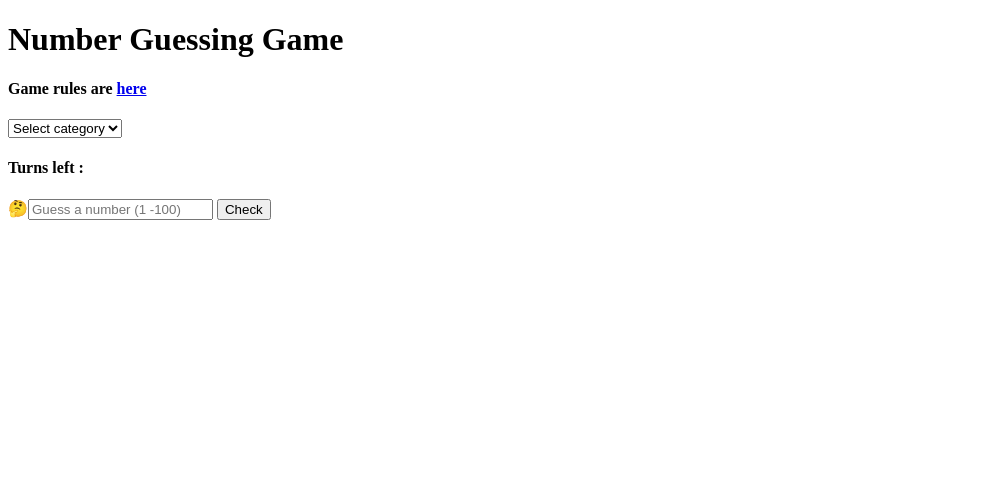
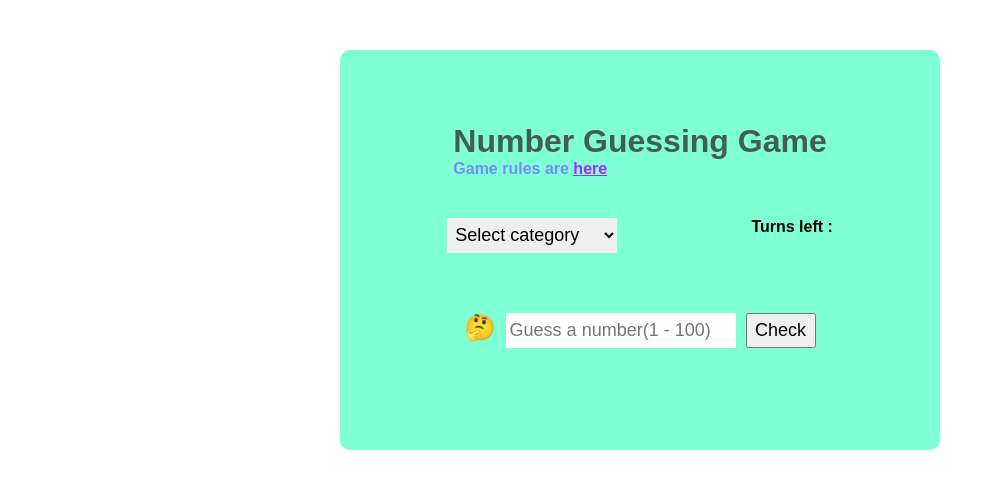
Before and after one commit to aqib-nawaz/number-guessing-game, a plain HTML site: page index.html in a window 1280 px wide. Shown: the whole page, without its empty margins (0-995 px from the left). Drawn offline with Linux system fonts and the light colour scheme.

Commit message:
styling completed

```diff
--- a/styles.css
+++ b/styles.css
@@ -0,0 +1,72 @@
+*, body{
+    padding: 0;
+    margin: 0;
+    box-sizing: border-box;
+    font-family: Arial, Helvetica, sans-serif;
+}
+
+#container{
+    width: 600px;
+    margin: 50px auto;
+    padding: 20px;
+    background-color: aquamarine;
+    display: flex;
+    flex-direction: column;
+    border-radius: 10px;
+    justify-content: center;
+    align-items: center;
+    height: 400px;
+}
+#about{
+    margin-bottom: 20px;
+}
+#about h4{
+    color : #7476ffd4;
+}
+#about h1{
+    color: #363636cf;
+}
+#about h4 a{
+    color : #a629ff;
+}
+
+#game-type{
+    display: flex;
+    width: 100%;
+    text-align: center;
+    justify-content: space-around;
+    margin-bottom: 20px;
+    padding: 20px;
+}
+#game-type #select-category, #main #input {
+    width: 170px;
+    height: 35px;
+    font-size: 18px;
+    padding: 4px;
+    outline: none;
+    border: none;
+}
+#main{
+    padding: 20px;
+    display: flex;
+}
+#main #input{
+    margin-bottom: 10px;
+    margin-right: 10px;
+    width: 230px;
+}
+#main span{
+    font-size: 25px;
+    margin-right: 10px;
+    text-align: center;
+}
+#main #check-button{
+    width: 70px;
+    height: 2.1875rem;
+    font-size: 18px;
+    font-weight: 500;
+    cursor: pointer;
+}
+#message{
+    display: block;
+}
```
Also changed, not shown: index.html (+1 -1 lines).
